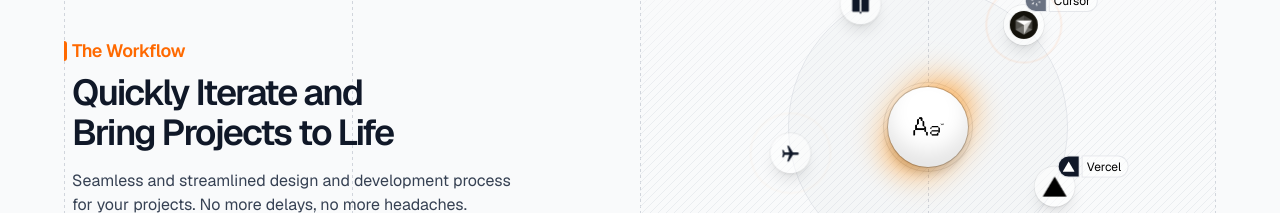
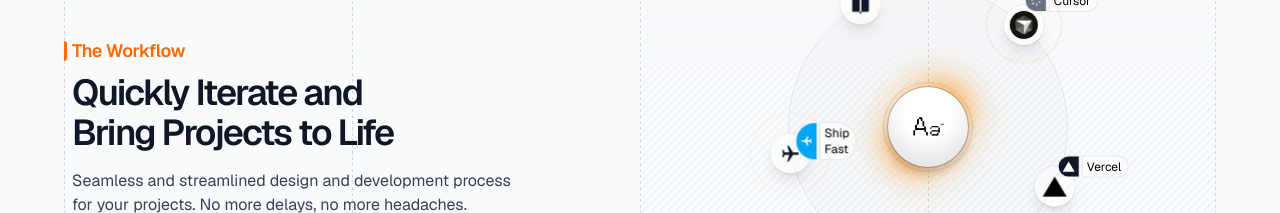
Before and after one commit to telluricaquarian/aclr77, a Next.js app: page / in a window 1280 px wide. Shown: the part 920-1133 px from the top of the page. Built offline with nearby package versions, Linux system fonts and the light colour scheme.

Commit message:
feat(features): add 'Ship Fast' pill to plane

```diff
--- a/src/components/ui/Features.tsx
+++ b/src/components/ui/Features.tsx
@@ -240,7 +240,6 @@ export default function Features() {
                     <div className="absolute -top-5 left-4">
                       <div className="flex gap-1">
                         <div className="flex items-center justify-center rounded-l-full bg-gray-900 p-1 text-xs ring-1 ring-gray-200">
-                          {/* tiny triangle as a mark (optional) */}
                           <svg
                             viewBox="0 0 1155 1000"
                             className="h-3 w-3 text-white"
@@ -290,10 +289,23 @@ export default function Features() {
                     ></div>
                   </div>,
 
-                  // Plane
+                  // Plane — now with "Ship Fast" label
                   <div key="obj5" className="relative flex items-center justify-center">
                     <RiPlaneFill className="z-10 size-5 rotate-90 text-gray-900" />
                     <div className="absolute size-10 rounded-full bg-white/50 ring-1 shadow-lg ring-black/5"></div>
+
+                    {/* Ship Fast label pill */}
+                    <div className="absolute -top-5 left-4">
+                      <div className="flex gap-1">
+                        <div className="flex items-center justify-center rounded-l-full bg-sky-500 p-1 text-xs ring-1 ring-gray-200">
+                          <RiPlaneFill className="size-3 shrink-0 -rotate-90 text-white" />
+                        </div>
+                        <div className="rounded-r-full bg-white/50 py-0.5 pr-1.5 pl-1 text-xs ring-1 ring-gray-200">
+                          Ship Fast
+                        </div>
+                      </div>
+                    </div>
+
                     <div
                       style={{ animationDelay: "3s" }}
                       className="absolute size-10 animate-[ping_7s_ease_infinite] rounded-full ring-1 ring-orange-500/50"
@@ -304,7 +316,7 @@ export default function Features() {
                 <div className="relative flex h-48 w-48 items-center justify-center">
                   <div className="rounded-full p-1 ring-1 ring-black/10">
                     <div className="relative z-10 flex size-20 items-center justify-center rounded-full bg-white ring-1 shadow-[inset_0px_-15px_20px_rgba(0,0,0,0.1),0_7px_10px_0_rgba(0,0,0,0.15)] ring-black/20">
-                      {/* REPLACED center mark with your image */}
+                      {/* center mark uses your image */}
                       <Image
                         src="/images/middleaclr.png"
                         alt="ACLr logo"
```
